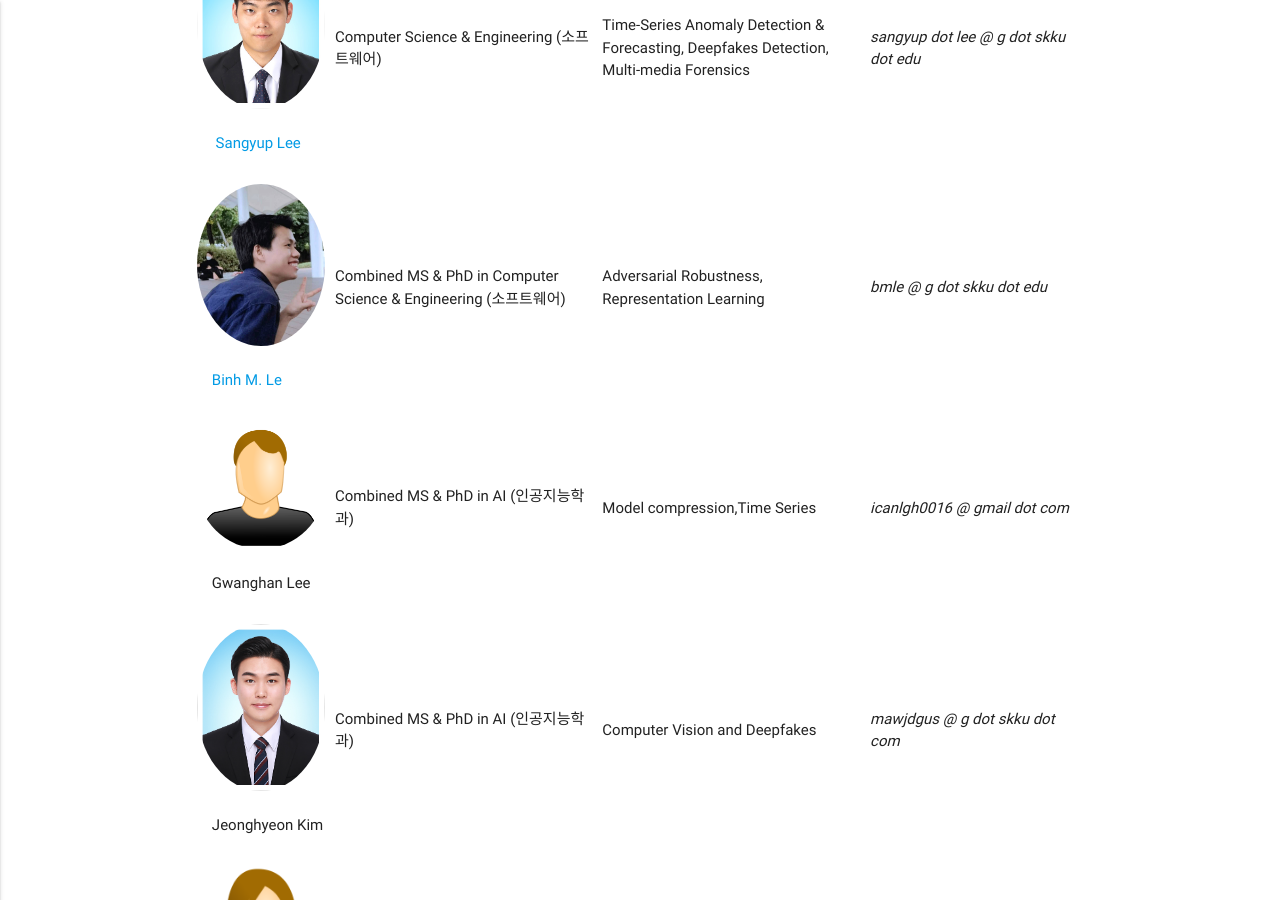
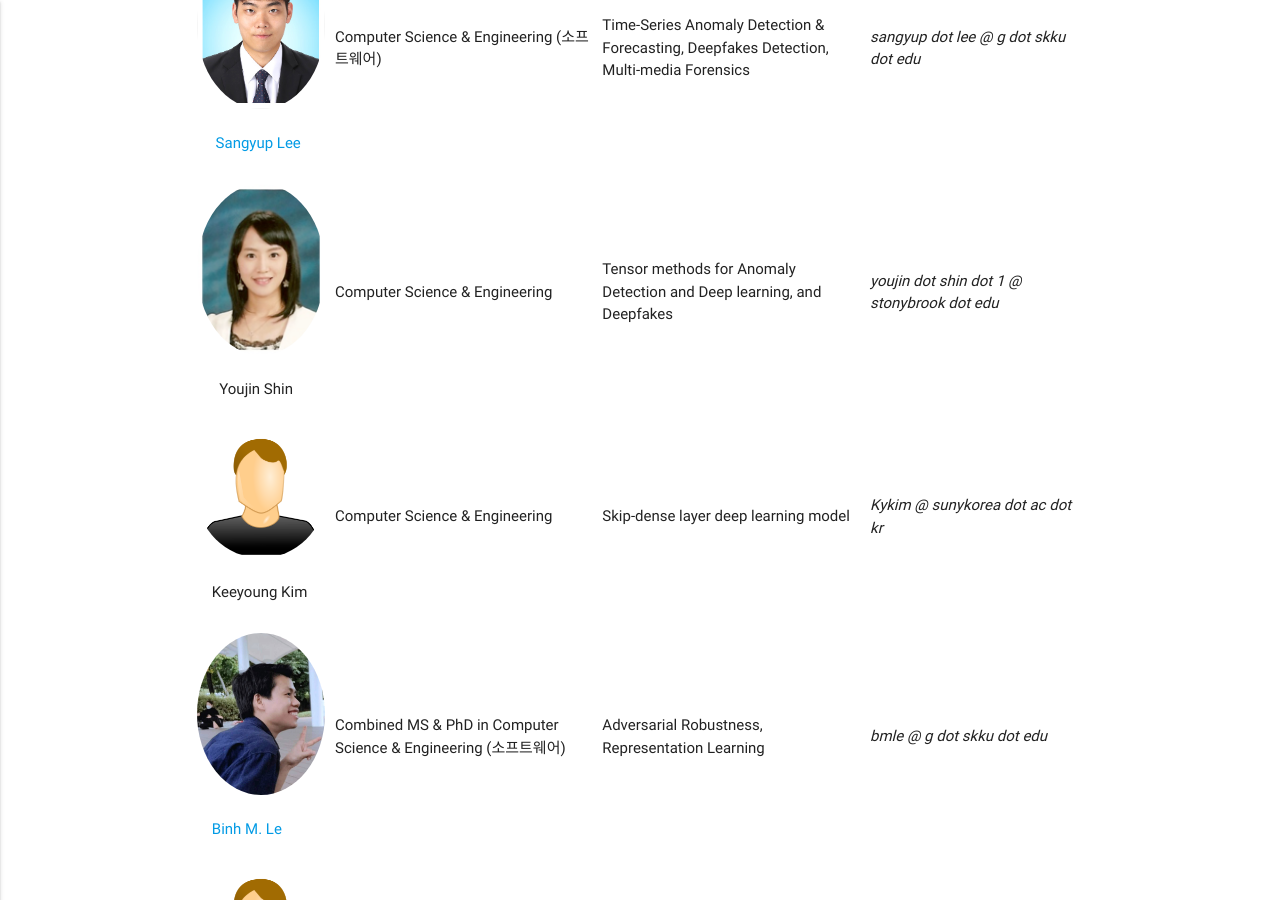
Before and after one commit to Yurim990507/DASH-Lab.github.io, a Jekyll site: the page built from Members.md, in a window 1280 px wide and 900 px high, scrolled down 394 px. Built offline with Jekyll 4.4.1, drawn with Linux system fonts in a browser that asks for light colours; some of the changed text lies outside the part shown.

Commit message:
update member phd

```diff
--- a/Members.md
+++ b/Members.md
@@ -37,7 +37,7 @@ permalink: /Members/
                   <td>Time-Series Anomaly Detection & Forecasting, Deepfakes Detection, Multi-media Forensics</td>
                     <td><i>sangyup dot lee @ g dot skku dot edu</i></td>
                 </tr>
-<!--                   <tr>
+                   <tr>
                     <td align="center">
                         <div style="display:flex;flex-direction:column">
                           <img src="/img/youjinshin.jpg" alt="" height="auto" width="128" style="border-radius:50%"><br>
@@ -58,7 +58,7 @@ permalink: /Members/
                   <td>Computer Science & Engineering</td>
                   <td> Skip-dense layer deep learning model</td>
                   <td><i>Kykim @ sunykorea dot ac dot kr</i></td>
-                </tr> -->
+                </tr>
 
                   <tr>
                   <td align="center">
@@ -374,7 +374,7 @@ permalink: /Members/
                   <td>Object Detection, Deepfakes</td>
                   <td></td>
                 </tr>
-                 <tr>
+<!--                  <tr>
                   <td>Youjin Shin</td>
                   <td>Tensor methods for Anomaly Detection and Deep learning, and Deepfakes</td>
                   <td></td>
@@ -383,7 +383,7 @@ permalink: /Members/
                   <td>Keeyoung Kim</td>
                   <td>Skip-dense layer deep learning model</td>
                   <td></td>
-                </tr>
+                </tr> -->
                 <tr>
                   <td><a href = "https://sites.google.com/view/shahroztariq" target = "_blank">Shahroz Tariq</a> </td>
                   <td>Time-series Anomaly Detection, Deepfake Generation & Detection</td>
```
